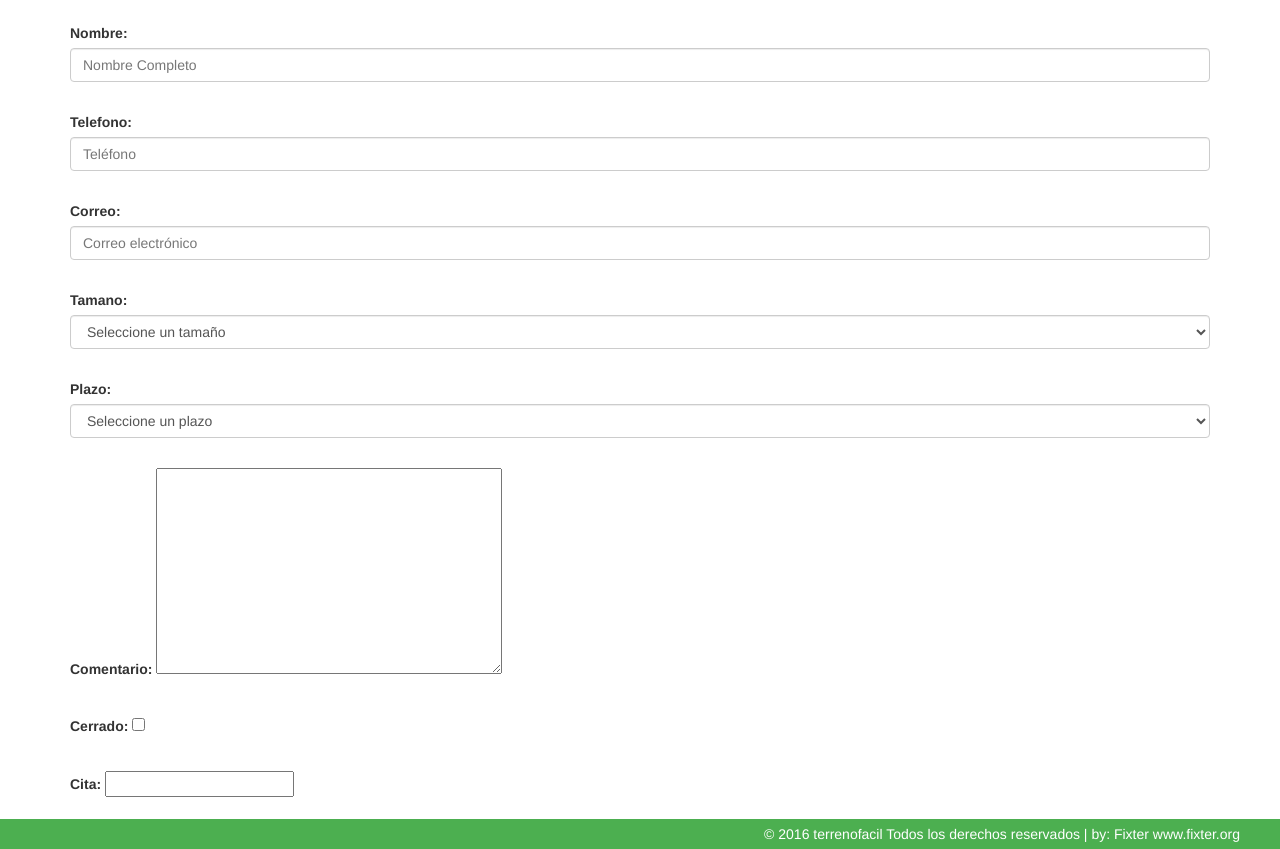
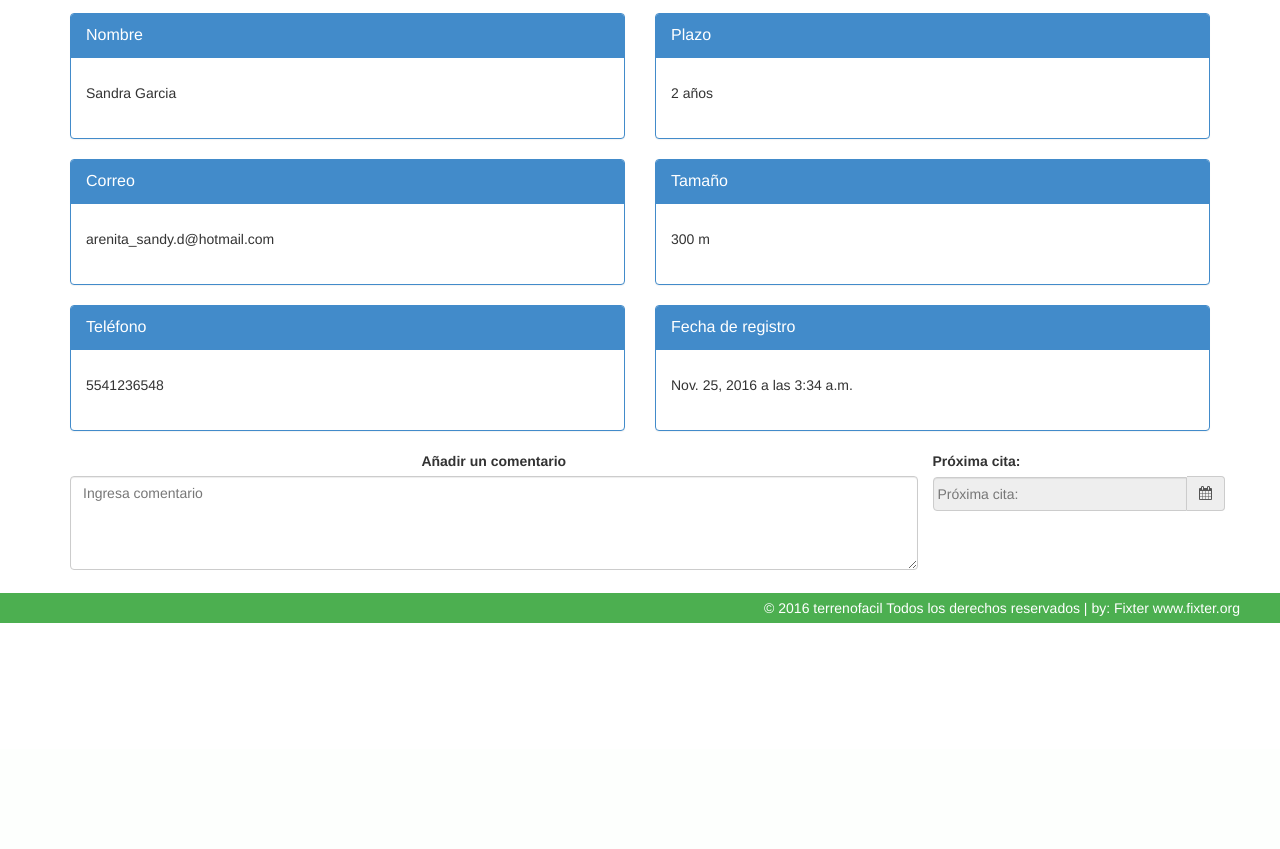
Before and after one commit to Serchcode/terrenofacil, a Django app: template Clientes/templates/clientes/detalle.html in a window 1280 px wide. Shown: the part 51-900 px from the top of the page. After the commit the page ends 674 px from the top, so only its background shows below. Run offline with Django 3.2, Linux system fonts and the light colour scheme; the template is opened without the code that fills it: values that come from a table or form of the project are taken from there, others are empty; data comes from the database, SQL or seed files in the repository; both versions use the stored data as it was after the commit; parts of the project's set-up code (start-up, migrations or seed data) failed here and were passed over; some libraries are stand-ins or nearby versions.

Commit message:
Queda front de detalle

```diff
--- a/Clientes/forms.py
+++ b/Clientes/forms.py
@@ -33,30 +33,15 @@ class ClienteForm(forms.ModelForm):
 
 class EditRegistro(forms.ModelForm):
 
-	LENGTH_CHOICES = (
-	('','Seleccione un tamaño'),
-	('120','120 m'),
-	('150','150 m'),
-	('300','300 m'),
-	('other','Otro'),
-	)
 
-	PLAZO_PAGO_CHOICES = (
-		('','Seleccione un plazo'),
-		('1 año','1 Año'),
-		('2 años','2 Años'),
-		('3 años','3 Años'),
-		('5 años','5 Años'),
-		)
+	comentario = forms.CharField(widget=forms.Textarea(attrs={'placeholder': 'Ingresa comentario','class':'validate form-control formclass','name':'comentario','id':'comentario','rows':'4'}))
+	cita = forms.CharField(widget=forms.TextInput(attrs={'placeholder': 'Próxima cita: ','class':'validate form-control formclass datepicker','name':'cita','id':'cita','aria-describedby':'addon','readonly':'true'}))
+	#telefono = forms.CharField(widget=forms.TextInput(attrs={'placeholder': 'Teléfono','class':'validate form-control formclass','name':'tel','type':'number','maxlength':'13','required':'true'}))
+	#correo = forms.CharField(widget=forms.TextInput(attrs={'placeholder': 'Correo electrónico','class':'validate form-control formclass','type':'email','required':'true'}))
 
-	nombre = forms.CharField(widget=forms.TextInput(attrs={'placeholder': 'Nombre Completo','class':'validate form-control formclass','name':'name','required':'true'}))
-	telefono = forms.CharField(widget=forms.TextInput(attrs={'placeholder': 'Teléfono','class':'validate form-control formclass','name':'tel','type':'number','maxlength':'13','required':'true'}))
-	correo = forms.CharField(widget=forms.TextInput(attrs={'placeholder': 'Correo electrónico','class':'validate form-control formclass','type':'email','required':'true'}))
-	tamano = forms.CharField(widget=forms.Select(choices=LENGTH_CHOICES, attrs={'class':'selectpicker form-control formclass','required':'true'}))
-	plazo = forms.CharField(widget=forms.Select(choices=PLAZO_PAGO_CHOICES, attrs={'class':'selectpicker form-control formclass','required':'true'}))
 
 
 
 	class Meta:
 		model = Cliente
-		fields = ['nombre','telefono','correo','tamano','plazo','comentario','cerrado','cita']
+		fields = ['comentario','cita']
--- a/Clientes/templates/clientes/detalle.html
+++ b/Clientes/templates/clientes/detalle.html
@@ -24,21 +24,97 @@
         </div>
     </div>
     <div class="container" style="padding-top:5%;">
-	<!--<p>Nombre: {{registro.nombre}}</p>
-	<p>Telefono: {{registro.telefono}}</p>
-	<p>Correo: {{registro.correo}}</p>
-	<p>Tamaño: {{registro.tamano}}</p>
-	<p>Plazo: {{registro.plazo}}</p>
-	<p>Fecha: {{registro.fecha}}</p>
-	<p>Hora: {{registro.hora}}</p>
-	<p>Comentario: {{registro.comentario}}</p>
-	<p>Cerrado: {{registro.cerraro}}</p>
-	<p>Cita {{registro.cita}}</p>-->
-	<form action="." method="post" enctype="multipart/form-data">
-		{%csrf_token%}
-		{{editform.as_p}}
-	</form>
-	</div>
+    <div class="row">
+        <div class="col-lg-6 col-dm-6 col-sm-12 col-xs-12">
+            <div class="panel panel-primary">
+                <div class="panel-heading">
+                    <div class="panel-title">Nombre</div>
+                </div>
+                <div class="panel-body">
+                    <p>{{registro.nombre}}</p>
+                </div>
+            </div>
+            <div class="panel panel-primary">
+                <div class="panel-heading">
+                    <div class="panel-title">Correo</div>
+                </div>
+                <div class="panel-body">
+                    <p>{{registro.correo}}</p>
+                </div>
+            </div>
+            <div class="panel panel-primary">
+                <div class="panel-heading">
+                    <div class="panel-title">Teléfono</div>
+                </div>
+                <div class="panel-body">
+                    <p>{{registro.telefono}}</p>
+                </div>
+            </div>
+        </div>
+        <div class="col-lg-6 col-dm-6 col-sm-12 col-xs-12">
+            <div class="panel panel-primary">
+                <div class="panel-heading">
+                    <div class="panel-title">Plazo</div>
+                </div>
+                <div class="panel-body">
+                    <p>{{registro.plazo}}</p>
+                </div>
+            </div>
+            <div class="panel panel-primary">
+                <div class="panel-heading">
+                    <div class="panel-title">Tamaño</div>
+                </div>
+                <div class="panel-body">
+                    <p>{{registro.tamano}} m</p>
+                </div>
+            </div>
+            <div class="panel panel-primary">
+                <div class="panel-heading">
+                    <div class="panel-title">Fecha de registro</div>
+                </div>
+                <div class="panel-body">
+                    <p>{{registro.fecha}} a las {{registro.hora}}</p>
+                </div>
+            </div>
+        </div>
+    </div>
+    <div class="row">
+	   <form action="." method="post" enctype="multipart/form-data">
+		  {%csrf_token%}
+          <div class="form-group">
+              <div class="col-lg-9 col-md-9 col-sm-12 col-xs-12 text-center">
+                <label for="comentario">Añadir un comentario</label>
+                  {{editform.comentario}}
+              </div>
+              <label for="cita">Próxima cita:</label>
+              <div class="col-lg-3 col-md-3 col-sm-12 col-xs-12 text-center input-group date" data-provide="datepicker">
+                  {{editform.cita}}
+                  <span class="input-group-addon" id="addon">
+                      <i class="fa fa-calendar"></i>
+                  </span>
+              </div>
+          </div>
+        </form>
+        </div>
+        <div class="row" style="padding-top:2%;">
+            <div class="col-lg-4 col-md-4 col-sm-8 col-xs-8 col-lg-offset-4 col-md-offset-4 col-sm-offset-2 col-xs-offset-2">
+            </div>
+        </div>
 
+</div>
+  <!--  <div class="input-group date" data-provide="datepicker">
+    <input type="text" class="form-control datepicker">
+    <div class="input-group-addon">
+        <span class="glyphicon glyphicon-th"></span>
+    </div>
+    </div> -->
 
 {% endblock content %}
+
+{% block otherscripts %}
+    <script>
+        $(document).ready(function(){
+            $('.datepicker').datepicker();
+        });
+    </script>
+{% endblock otherscripts %}
--- a/Clientes/views.py
+++ b/Clientes/views.py
@@ -24,7 +24,7 @@ class Detalle(View):
 		template_name = "clientes/detalle.html"
 		registro = Cliente.objects.get(pk = id)
 		editform = EditRegistro(instance=registro)
-		context = {'editform':editform}
+		context = {'editform':editform,'registro':registro}
 		return render(request, template_name, context)
 
 class Cerrar(View):
--- a/Templates/base.html
+++ b/Templates/base.html
@@ -20,6 +20,8 @@
   <!-- Google	Fonts -->
   <link href='http://fonts.googleapis.com/css?family=Open+Sans:400,700,300' rel='stylesheet' type='text/css' />
   <link rel="icon" href="{%static 'media/favicon-96x96.png'%}" type="image/x-icon">
+  <link rel="stylesheet" href="{%static 'css/datepicker.css'%}">
+
 
 </head>
 <body>
@@ -49,6 +51,7 @@
     <script src="{%static 'js/styleSwitcher.js'%}"></script>
         <!--  Custom Scripts -->
     <script src="{%static 'js/custom.js'%}"></script>
+    <script src="{%static 'js/bootstrap-datepicker.js'%}"></script>
     {%endblock scripts%}
 
     {% block otherscripts %}
--- a/Terrenofacil/settings.py
+++ b/Terrenofacil/settings.py
@@ -127,4 +127,5 @@ STATICFILES_DIRS=(os.path.join(BASE_DIR,"static"),)
 MEDIA_ROOT = os.path.join(BASE_DIR,'media')
 MEDIA_URL = '/media/'
 
+LOGIN_URL = '/seguimiento/login/'
 LOGIN_REDIRECT_URL = '/seguimiento/registros/'
--- /dev/null
+++ b/static/css/datepicker.css
@@ -0,0 +1,182 @@
+/*!
+ * Datepicker for Bootstrap
+ *
+ * Copyright 2012 Stefan Petre
+ * Licensed under the Apache License v2.0
+ * http://www.apache.org/licenses/LICENSE-2.0
+ *
+ */
+.datepicker {
+  top: 0;
+  left: 0;
+  padding: 4px;
+  margin-top: 1px;
+  -webkit-border-radius: 4px;
+  -moz-border-radius: 4px;
+  border-radius: 4px;
+  /*.dow {
+    border-top: 1px solid #ddd !important;
+  }*/
+
+}
+.datepicker:before {
+  content: '';
+  display: inline-block;
+  border-left: 7px solid transparent;
+  border-right: 7px solid transparent;
+  border-bottom: 7px solid #ccc;
+  border-bottom-color: rgba(0, 0, 0, 0.2);
+  position: absolute;
+  top: -7px;
+  left: 6px;
+}
+.datepicker:after {
+  content: '';
+  display: inline-block;
+  border-left: 6px solid transparent;
+  border-right: 6px solid transparent;
+  border-bottom: 6px solid #ffffff;
+  position: absolute;
+  top: -6px;
+  left: 7px;
+}
+.datepicker > div {
+  display: none;
+}
+.datepicker table {
+  width: 100%;
+  margin: 0;
+}
+.datepicker td,
+.datepicker th {
+  text-align: center;
+  width: 20px;
+  height: 20px;
+  -webkit-border-radius: 4px;
+  -moz-border-radius: 4px;
+  border-radius: 4px;
+}
+.datepicker td.day:hover {
+  background: #eeeeee;
+  cursor: pointer;
+}
+.datepicker td.day.disabled {
+  color: #eeeeee;
+}
+.datepicker td.old,
+.datepicker td.new {
+  color: #999999;
+}
+.datepicker td.active,
+.datepicker td.active:hover {
+  color: #ffffff;
+  background-color: #006dcc;
+  background-image: -moz-linear-gradient(top, #0088cc, #0044cc);
+  background-image: -webkit-gradient(linear, 0 0, 0 100%, from(#0088cc), to(#0044cc));
+  background-image: -webkit-linear-gradient(top, #0088cc, #0044cc);
+  background-image: -o-linear-gradient(top, #0088cc, #0044cc);
+  background-image: linear-gradient(to bottom, #0088cc, #0044cc);
+  background-repeat: repeat-x;
+  filter: progid:DXImageTransform.Microsoft.gradient(startColorstr='#ff0088cc', endColorstr='#ff0044cc', GradientType=0);
+  border-color: #0044cc #0044cc #002a80;
+  border-color: rgba(0, 0, 0, 0.1) rgba(0, 0, 0, 0.1) rgba(0, 0, 0, 0.25);
+  *background-color: #0044cc;
+  /* Darken IE7 buttons by default so they stand out more given they won't have borders */
+
+  filter: progid:DXImageTransform.Microsoft.gradient(enabled = false);
+  color: #fff;
+  text-shadow: 0 -1px 0 rgba(0, 0, 0, 0.25);
+}
+.datepicker td.active:hover,
+.datepicker td.active:hover:hover,
+.datepicker td.active:focus,
+.datepicker td.active:hover:focus,
+.datepicker td.active:active,
+.datepicker td.active:hover:active,
+.datepicker td.active.active,
+.datepicker td.active:hover.active,
+.datepicker td.active.disabled,
+.datepicker td.active:hover.disabled,
+.datepicker td.active[disabled],
+.datepicker td.active:hover[disabled] {
+  color: #ffffff;
+  background-color: #0044cc;
+  *background-color: #003bb3;
+}
+.datepicker td.active:active,
+.datepicker td.active:hover:active,
+.datepicker td.active.active,
+.datepicker td.active:hover.active {
+  background-color: #003399 \9;
+}
+.datepicker td span {
+  display: block;
+  width: 47px;
+  height: 54px;
+  line-height: 54px;
+  float: left;
+  margin: 2px;
+  cursor: pointer;
+  -webkit-border-radius: 4px;
+  -moz-border-radius: 4px;
+  border-radius: 4px;
+}
+.datepicker td span:hover {
+  background: #eeeeee;
+}
+.datepicker td span.active {
+  color: #ffffff;
+  background-color: #006dcc;
+  background-image: -moz-linear-gradient(top, #0088cc, #0044cc);
+  background-image: -webkit-gradient(linear, 0 0, 0 100%, from(#0088cc), to(#0044cc));
+  background-image: -webkit-linear-gradient(top, #0088cc, #0044cc);
+  background-image: -o-linear-gradient(top, #0088cc, #0044cc);
+  background-image: linear-gradient(to bottom, #0088cc, #0044cc);
+  background-repeat: repeat-x;
+  filter: progid:DXImageTransform.Microsoft.gradient(startColorstr='#ff0088cc', endColorstr='#ff0044cc', GradientType=0);
+  border-color: #0044cc #0044cc #002a80;
+  border-color: rgba(0, 0, 0, 0.1) rgba(0, 0, 0, 0.1) rgba(0, 0, 0, 0.25);
+  *background-color: #0044cc;
+  /* Darken IE7 buttons by default so they stand out more given they won't have borders */
+
+  filter: progid:DXImageTransform.Microsoft.gradient(enabled = false);
+  color: #fff;
+  text-shadow: 0 -1px 0 rgba(0, 0, 0, 0.25);
+}
+.datepicker td span.active:hover,
+.datepicker td span.active:focus,
+.datepicker td span.active:active,
+.datepicker td span.active.active,
+.datepicker td span.active.disabled,
+.datepicker td span.active[disabled] {
+  color: #ffffff;
+  background-color: #0044cc;
+  *background-color: #003bb3;
+}
+.datepicker td span.active:active,
+.datepicker td span.active.active {
+  background-color: #003399 \9;
+}
+.datepicker td span.old {
+  color: #999999;
+}
+.datepicker th.switch {
+  width: 145px;
+}
+.datepicker th.next,
+.datepicker th.prev {
+  font-size: 21px;
+}
+.datepicker thead tr:first-child th {
+  cursor: pointer;
+}
+.datepicker thead tr:first-child th:hover {
+  background: #eeeeee;
+}
+.input-append.date .add-on i,
+.input-prepend.date .add-on i {
+  display: block;
+  cursor: pointer;
+  width: 16px;
+  height: 16px;
+}
```
Also changed, not shown: db.sqlite3, static/js/bootstrap-datepicker.js (added).
